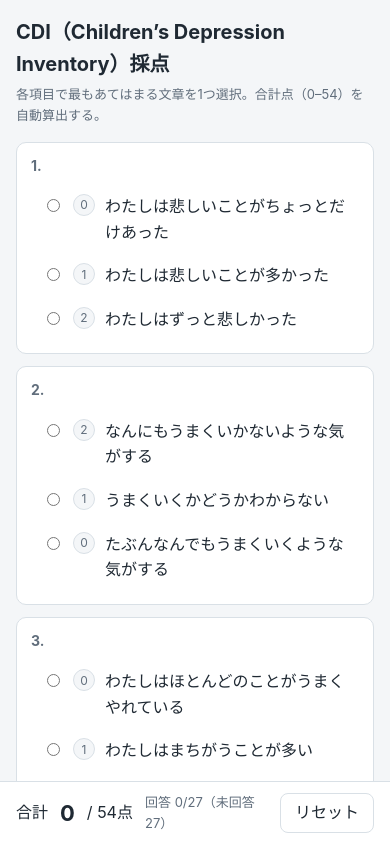
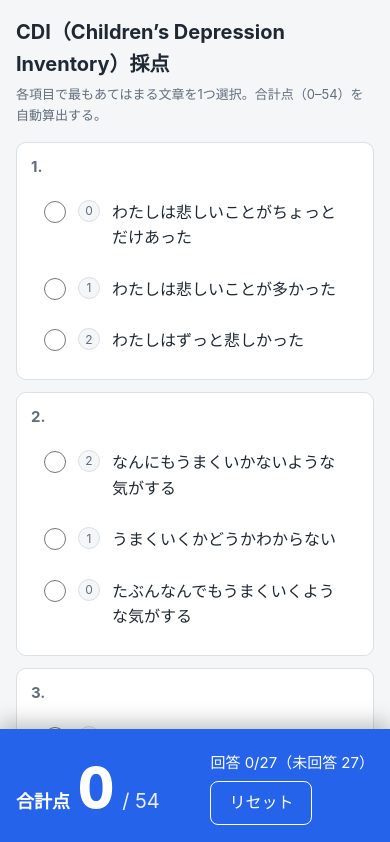
Before and after one commit to mokobear-git/cdi-calculating, a plain HTML site: page index.html in a window 390 px wide. Shown: the top 842 px of the page. Drawn offline with Linux system fonts and the light colour scheme.

Commit message:
Mobile/tablet layout; larger, more prominent total bar
Co-Authored-By: Claude Sonnet 5.5 <noreply@anthropic.com>
Claude-Session: https://claude.ai/code/session_01WRp8fZZQLyDT7fRUBYUJ4h

```diff
--- a/index.html
+++ b/index.html
@@ -2,33 +2,40 @@
 <html lang="ja">
 <head>
 <meta charset="UTF-8">
-<meta name="viewport" content="width=device-width, initial-scale=1">
+<meta name="viewport" content="width=device-width, initial-scale=1, viewport-fit=cover">
 <title>CDI 採点アプリ</title>
 <style>
 :root{--bg:#f4f6f8;--card:#fff;--fg:#1f2933;--sub:#616e7c;--line:#d9e0e6;--acc:#2563eb;--accbg:#e8f0fe;--warn:#b42318;--warnbg:#fdecea}
 @media (prefers-color-scheme:dark){:root{--bg:#12161b;--card:#1b222a;--fg:#e6ebf0;--sub:#9aa7b4;--line:#2d3743;--acc:#6aa0ff;--accbg:#1f2d48;--warn:#ff8a80;--warnbg:#3a1d1b}}
 *{box-sizing:border-box}
+html{-webkit-text-size-adjust:100%}
 body{margin:0;background:var(--bg);color:var(--fg);font-family:-apple-system,"Hiragino Sans","Noto Sans JP",sans-serif;line-height:1.6}
 header{padding:16px;max-width:760px;margin:0 auto}
 h1{font-size:20px;margin:0}
 header p{margin:4px 0 0;color:var(--sub);font-size:13px}
-main{max-width:760px;margin:0 auto;padding:0 16px 120px}
+main{max-width:760px;margin:0 auto;padding:0 16px 200px}
 .q{background:var(--card);border:1px solid var(--line);border-radius:10px;padding:12px 14px;margin-bottom:12px}
 .q.alert{border-color:var(--warn)}
-.q h2{font-size:14px;margin:0 0 8px;color:var(--sub)}
+.q h2{font-size:15px;margin:0 0 8px;color:var(--sub)}
 .note{font-size:13px;color:var(--sub);margin:16px 0 8px}
-label{display:flex;gap:10px;align-items:flex-start;padding:8px 10px;border-radius:8px;cursor:pointer;border:1px solid transparent}
+label{display:flex;gap:12px;align-items:flex-start;padding:12px 12px;min-height:48px;font-size:16px;border-radius:8px;cursor:pointer;border:1px solid transparent}
 label:hover{background:var(--bg)}
 label:has(input:checked){background:var(--accbg);border-color:var(--acc)}
-input{margin-top:5px;accent-color:var(--acc)}
+input{width:22px;height:22px;flex:none;margin:1px 0 0;accent-color:var(--acc)}
 .s{flex:none;min-width:22px;height:22px;border-radius:50%;background:var(--bg);border:1px solid var(--line);font-size:12px;display:flex;align-items:center;justify-content:center;color:var(--sub)}
-.bar{position:fixed;left:0;right:0;bottom:0;background:var(--card);border-top:1px solid var(--line);padding:10px 16px}
-.bar div{max-width:760px;margin:0 auto;display:flex;align-items:center;gap:12px;flex-wrap:wrap}
-.total{font-size:22px;font-weight:700}
-.meta{font-size:13px;color:var(--sub);flex:1}
-.warn{background:var(--warnbg);color:var(--warn);padding:2px 8px;border-radius:6px;font-size:13px;font-weight:600}
-button{font:inherit;border:1px solid var(--line);background:var(--card);color:var(--fg);padding:6px 14px;border-radius:8px;cursor:pointer}
-button:hover{background:var(--bg)}
+.bar{position:fixed;left:0;right:0;bottom:0;background:var(--acc);color:#fff;border-top:3px solid var(--acc);box-shadow:0 -6px 20px rgba(0,0,0,.25);padding:14px 16px calc(14px + env(safe-area-inset-bottom));min-height:112px}
+.bar>div{max-width:760px;margin:0 auto;min-height:84px;display:flex;align-items:center;justify-content:space-between;gap:8px 16px;flex-wrap:wrap}
+.score{display:flex;align-items:baseline;gap:8px}
+.score .lbl{font-size:18px;font-weight:600}
+.total{font-size:64px;line-height:1;font-weight:800;font-variant-numeric:tabular-nums}
+.score .max{font-size:20px;opacity:.9}
+.side{display:flex;flex-direction:column;align-items:flex-end;gap:6px}
+.meta{font-size:15px}
+.warn{background:#fff;color:var(--warn);padding:3px 10px;border-radius:6px;font-size:14px;font-weight:700}
+button{font:inherit;border:1px solid #fff;background:transparent;color:#fff;padding:8px 18px;min-height:44px;border-radius:8px;cursor:pointer}
+button:active{background:rgba(255,255,255,.2)}
+@media (max-width:480px){.total{font-size:56px}.side{align-items:flex-start}}
+@media (prefers-color-scheme:dark){.bar{color:#0b1220}.warn{background:#0b1220}button{border-color:#0b1220;color:#0b1220}}
 .small{font-size:12px;color:var(--sub);margin-top:24px}
 </style>
 </head>
@@ -39,10 +46,10 @@ button:hover{background:var(--bg)}
 </header>
 <main id="main"></main>
 <div class="bar"><div>
-<span>合計</span><span class="total" id="total">0</span><span>/ 54点</span>
-<span class="meta" id="meta"></span>
+<div class="score"><span class="lbl">合計点</span><span class="total" id="total">0</span><span class="max">/ 54</span></div>
+<div class="side"><span class="meta" id="meta"></span>
 <span class="warn" id="alert" hidden>項目9：希死念慮あり</span>
-<button id="reset" type="button">リセット</button>
+<button id="reset" type="button">リセット</button></div>
 </div></div>
 <script>
 // 各項目：選択肢の文言を印刷順に並べ、対応する得点を併記（原版PDFの得点に準拠）
```
